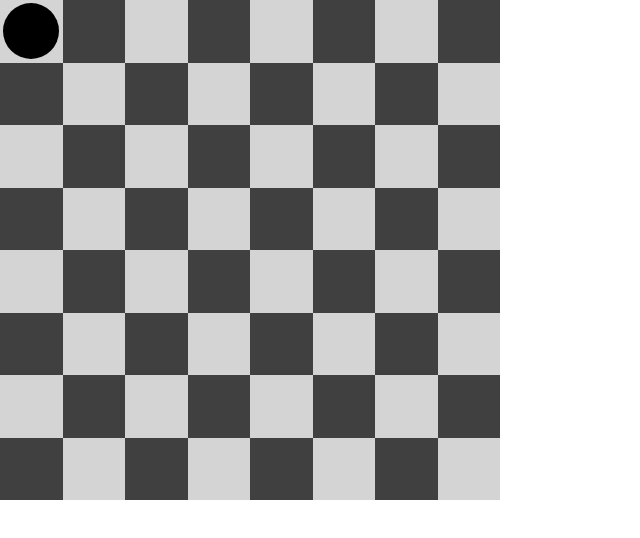
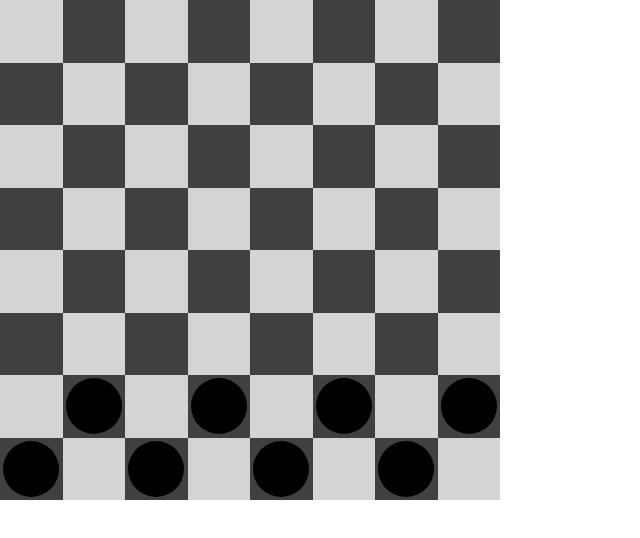
Before and after one commit to bhavansri/checkers-app, a React (Vite) app: page / in a window 1280 px wide. Shown: the top 538 px of the page, without its empty margins (0-640 px from the left). Built offline with nearby package versions, Linux system fonts and the light colour scheme.

Commit message:
get logic working for n pieces

```diff
--- a/src/App.tsx
+++ b/src/App.tsx
@@ -1,22 +1,26 @@
-import { useEffect, useState } from "react";
+import { useState } from "react";
 import Board from "./components/Board";
+import { DropItemProps } from "./components/BoardSquare";
 
-const playerCheckers = [
-  [0, 7],
-  [1, 6],
-  [2, 7],
-  [3, 6],
-  [4, 7],
-  [5, 6],
-  [6, 7],
-  [7, 6],
-];
+const playerCheckers: { [id: string]: number[] } = {
+  "1": [0, 7],
+  "2": [1, 6],
+  "3": [2, 7],
+  "4": [3, 6],
+  "5": [4, 7],
+  "6": [5, 6],
+  "7": [6, 7],
+  "8": [7, 6],
+};
+
 function App() {
-  const [playerPositions, setPlayerPositions] = useState<number[]>([0, 0]);
+  const [playerPositions, setPlayerPositions] = useState(playerCheckers);
 
-  function updatePosition(pos: number[]) {
-    const newPosition = [pos[0], pos[1]];
-    setPlayerPositions(newPosition);
+  function updatePosition(position: number[], item: DropItemProps) {
+    setPlayerPositions((prevPositions) => ({
+      ...prevPositions,
+      [item.id]: position,
+    }));
   }
 
   return (
--- a/src/components/Board.tsx
+++ b/src/components/Board.tsx
@@ -1,28 +1,53 @@
 import { DndProvider } from "react-dnd";
 import CheckerPiece from "./CheckerPiece";
 import { HTML5Backend } from "react-dnd-html5-backend";
-import BoardSquare from "./BoardSquare";
+import BoardSquare, { DropItemProps } from "./BoardSquare";
 
 type BoardProps = {
-  playerPositions: number[];
-  updatePosition: (position: number[]) => void;
+  playerPositions: { [id: string]: number[] };
+  updatePosition: (position: number[], item: DropItemProps) => void;
 };
 
 function renderSquare(
   i: number,
-  checkerPosition: number[],
-  updatePosition: (position: number[]) => void
+  playerPositions: { [id: string]: number[] },
+  updatePosition: (position: number[], item: DropItemProps) => void
 ) {
   const x = i % 8;
   const y = Math.floor(i / 8);
-  const displayChecker = checkerPosition[0] === x && checkerPosition[1] === y;
 
-  function canMoveChecker(destPos: number[]): boolean {
+  function shouldDisplayChecker(): boolean {
+    for (const key in playerPositions) {
+      const val: number[] = playerPositions[key];
+
+      if (val[0] === x && val[1] === y) {
+        return true;
+      }
+    }
+
+    return false;
+  }
+
+  function getId(): string {
+    for (const key in playerPositions) {
+      const val: number[] = playerPositions[key];
+
+      if (val[0] === x && val[1] === y) {
+        return key;
+      }
+    }
+
+    return "";
+  }
+
+  function canMoveChecker(coords: number[], item: DropItemProps): boolean {
+    const checkerPosition: number[] = playerPositions[item.id];
+
     if (
-      (checkerPosition[0] + 1 == destPos[0] &&
-        checkerPosition[1] + 1 == destPos[1]) ||
-      (checkerPosition[0] - 1 == destPos[0] &&
-        checkerPosition[1] + 1 == destPos[1])
+      (checkerPosition[0] + 1 == coords[0] &&
+        checkerPosition[1] - 1 == coords[1]) ||
+      (checkerPosition[0] - 1 == coords[0] &&
+        checkerPosition[1] - 1 == coords[1])
     ) {
       return true;
     } else {
@@ -38,7 +63,9 @@ function renderSquare(
         moveChecker={updatePosition}
         canMoveChecker={canMoveChecker}
       >
-        {displayChecker ? <CheckerPiece dark={true} /> : null}
+        {shouldDisplayChecker() ? (
+          <CheckerPiece dark={true} id={getId()} />
+        ) : null}
       </BoardSquare>
     </div>
   );
--- a/src/components/BoardSquare.tsx
+++ b/src/components/BoardSquare.tsx
@@ -5,9 +5,13 @@ import { ItemTypes } from "../utils/Constants";
 type BoardSquareProps = {
   x: number;
   y: number;
-  moveChecker: (coords: number[]) => void;
-  canMoveChecker: (coords: number[]) => boolean;
+  moveChecker: (coords: number[], item: DropItemProps) => void;
+  canMoveChecker: (coords: number[], item: DropItemProps) => boolean;
   children: JSX.Element | null;
+};
+
+export type DropItemProps = {
+  id: string;
 };
 
 const BoardSquare = ({
@@ -18,21 +22,19 @@ const BoardSquare = ({
   children,
 }: BoardSquareProps) => {
   const dark = (x + y) % 2 === 1;
-  const [{ isOver, canDrop, item }, drop] = useDrop(
+  const [{ isOver, canDrop }, drop] = useDrop(
     () => ({
       accept: ItemTypes.CHECKER,
-      canDrop: () => canMoveChecker([x, y]),
-      drop: () => moveChecker([x, y]),
+      canDrop: (item: DropItemProps) => canMoveChecker([x, y], item),
+      drop: (item: DropItemProps) => moveChecker([x, y], item),
       collect: (monitor) => ({
         isOver: !!monitor.isOver(),
         canDrop: !!monitor.canDrop(),
-        item: monitor.getItem(),
       }),
     }),
     [x, y, moveChecker, canMoveChecker]
   );
 
-  console.log("Dragged item: " + item);
   return (
     <div ref={drop} className="relative w-full h-full">
       <Square dark={dark}>{children}</Square>
--- a/src/components/CheckerPiece.tsx
+++ b/src/components/CheckerPiece.tsx
@@ -1,13 +1,16 @@
 import { useDrag } from "react-dnd";
 import { ItemTypes } from "../utils/Constants";
+import { useEffect } from "react";
 
 type CheckerPieceProps = {
   dark: boolean;
+  id: string;
 };
 
-const CheckerPiece = ({ dark }: CheckerPieceProps) => {
+const CheckerPiece = ({ dark, id }: CheckerPieceProps) => {
   const [{ isDragging }, drag] = useDrag(() => ({
     type: ItemTypes.CHECKER,
+    item: { id },
     collect: (monitor) => ({
       isDragging: !!monitor.isDragging(),
     }),
@@ -15,6 +18,10 @@ const CheckerPiece = ({ dark }: CheckerPieceProps) => {
 
   const bgColor = dark ? "bg-black" : "bg-stone-400";
   const opacity = isDragging ? "opacity-50" : "opacity-100";
+
+  useEffect(() => {
+    console.log("is dragging: " + isDragging);
+  }, [isDragging]);
 
   return (
     <div
```
